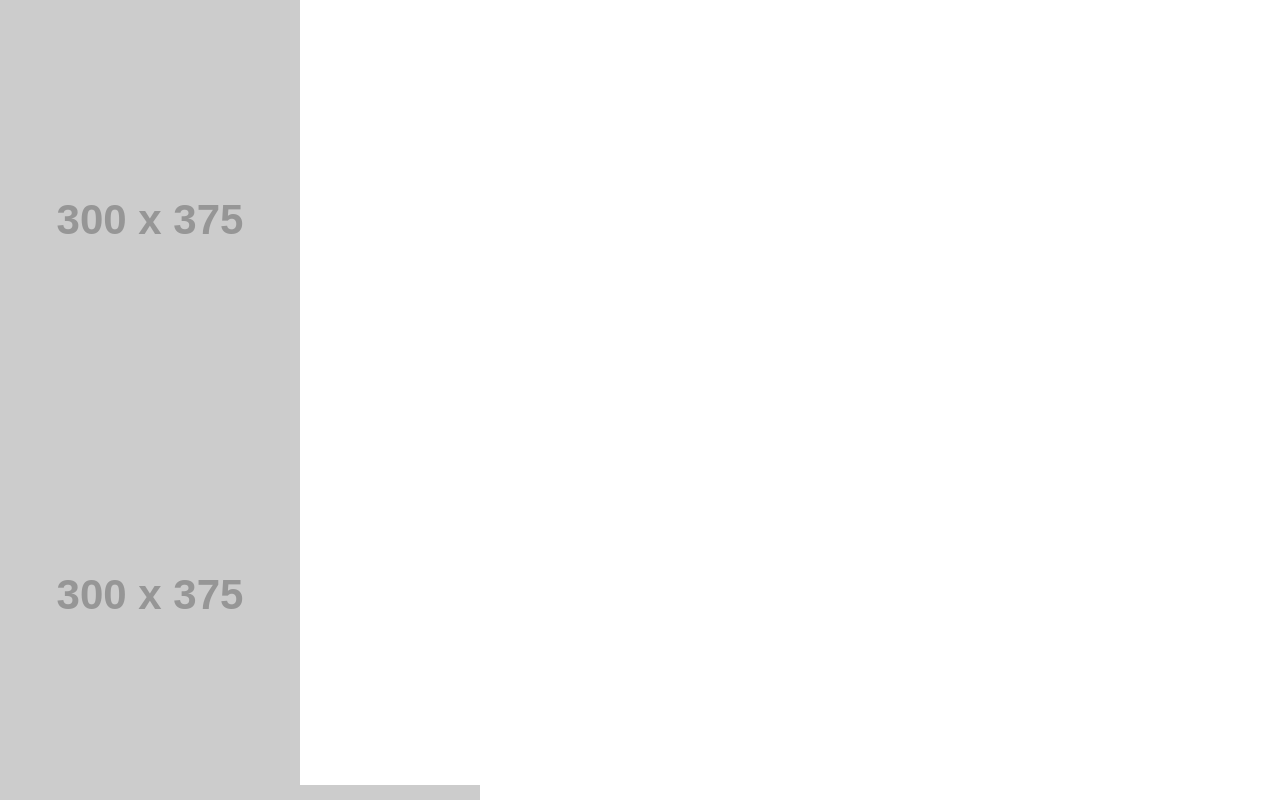
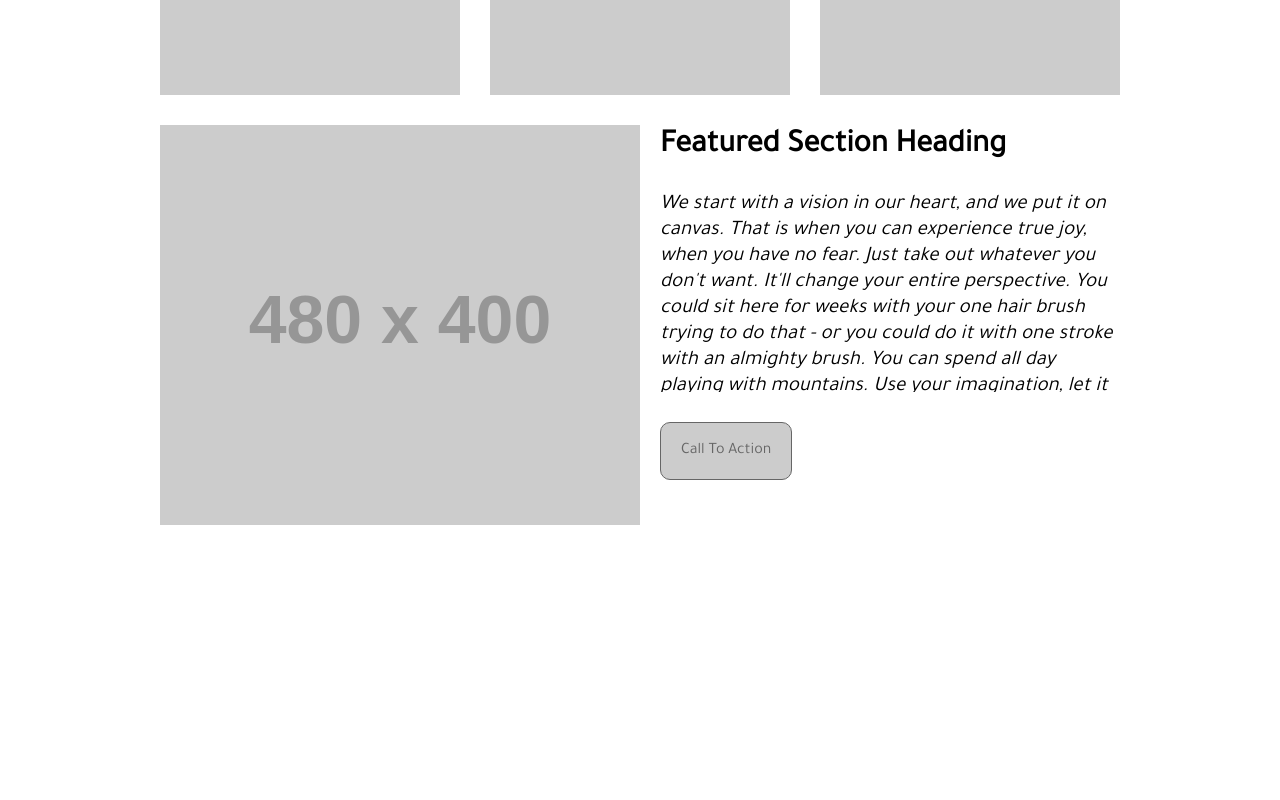
Before and after one commit to vanmeterx/wirefame-exercise, a plain HTML site: page index.html in a window 1280 px wide. Shown: the part 880-1680 px from the top of the page. After the commit the page ends 1495 px from the top, so only its background shows below. Drawn offline with Linux system fonts and the light colour scheme; placeholder pictures from the web are drawn by us.

Commit message:
finished out the code review corrections. tweaked fonts, added hover on the button

```diff
--- a/css/style.css
+++ b/css/style.css
@@ -1,6 +1,7 @@
 body {
  align-content: center;
  font-family: 'Tajawal', sans-serif;
+ padding-bottom: 50px;
 }
 
 header {
@@ -12,7 +13,8 @@ header {
   background-color: #444444;
   }
 
-.fixed-nav-bar {
+.fixed-nav-bar,
+section {
   padding: 10px; 0;
   width:960px;
   margin: 0 auto;
@@ -25,7 +27,7 @@ nav li{
     display: inline-block;
     vertical-align: middle;
     width: 180px;
-    padding-left: 20px;
+    padding-left: 30px;
     box-sizing: border-box;
     }
 
@@ -34,7 +36,68 @@ nav li:first-child {
   width: 200px;
 }
 section {
-  margin-top:90px;
+  margin-top: 110px;
+}
+
+.row {
+  clear: both;
+  overflow: hidden;
+  margin-top: 30px;
+}
+
+.row article {
+  width: 50%;
+  float: left;
+  padding-left: 20px;
+  box-sizing: border-box;
+}
+
+article:first-child {
+  padding-left: 0;
+
+}
+
+h2 {
+  font-weight: bold;
+  font-size: 2em;
+  padding: 5px 0 30px;
+}
+
+p {
+  font-size: 1.3em;
+  font-style: italic;
+  line-height: 1.25em;
+  overflow-y: scroll;
+  height: 200px;
+}
+
+article a {
+  border: solid 1px #666;
+  border-radius: 10px;
+  margin-top: 30px;
+  display: inline-block;
+  padding: 20px;
+  text-decoration: none;
+  color: #666;
+    transition: background-color 0.5s ease;
+    background-color: #ccc;
+}
+
+article a:hover {
+  background-color: green;
+}
+
+.imgContainer{
+  float:left;
+  width: 330px;
+  padding-right: 30px;
+  box-sizing: border-box;
+}
+  .imgContainer:nth-child(2) {
+    float:left;
+    width: 330px;
+    padding-right: 30px;
+    box-sizing: border-box;
 }
 
 footer {
@@ -47,3 +110,7 @@ footer {
   margin-top: 30px;
   clear: both;
 }
+
+div {
+  margin-bottom: 30px;
+}
--- a/index.html
+++ b/index.html
@@ -20,29 +20,29 @@
       </nav>
   </header>
   <section>
-
-  </section>
     <div>
       <img src="https://placehold.it/960x450/444444" />
     </div>
     <div>
         <div>
           <div>
-          <img src="https://placehold.it/300x375/444444" />
+            <img class="imgContainer" src="https://placehold.it/300x375/444444" />
           </div>
-        <div >
-          <img src="https://placehold.it/300x375/444444" />
+          <div>
+            <img class="imgContainer" src="https://placehold.it/300x375/444444" />
           </div>
-        <div >
-          <img src="https://placehold.it/300x375/36454f" />
+          <div>
+            <img class="imgright" src="https://placehold.it/300x375/444444" />
           </div>
         </div>
       </div>
-    <div>
-      <img src="https://placehold.it/480x400/36454f" />
-    </div>
-    <div>
-      <p>
+      <div class="row">
+        <article>
+            <img src="https://placehold.it/480x400/444444" />
+        </article>
+        <article>
+            <h2>Featured Section Heading</h2>
+            <p> <!--Bob Ross Lorem Ipsum :D -->
                 We start with a vision in our heart, and we put it on canvas.
                 That is when you can experience true joy, when you have no fear.
                 Just take out whatever you don't want. It'll change your entire perspective.
@@ -54,11 +54,17 @@
                 We just have to let it fall where it will. You don't have to spend all your time thinking about what you're doing, you just let it happen.
                 Just go back and put one little more happy tree in there. Use what happens naturally, don't fight it.
                 Nothing wrong with washing your brush. This is your creation - and it's just as unique and special as you are. The least little bit can do so much. We're not trying to teach you a thing to copy. We're just here to teach you a technique, then let you loose into the world.
+              </p>
+              <a href="#">Call To Action</a>
+        </article>
+      </div>
+      <div>
+      </div>
+      <div>
 
-      </p>
       </div>
+  </section>
   <footer>
-
   </footer>
   </body>
 </html>
```
Lines whose indentation alone changed are shown as unchanged.
